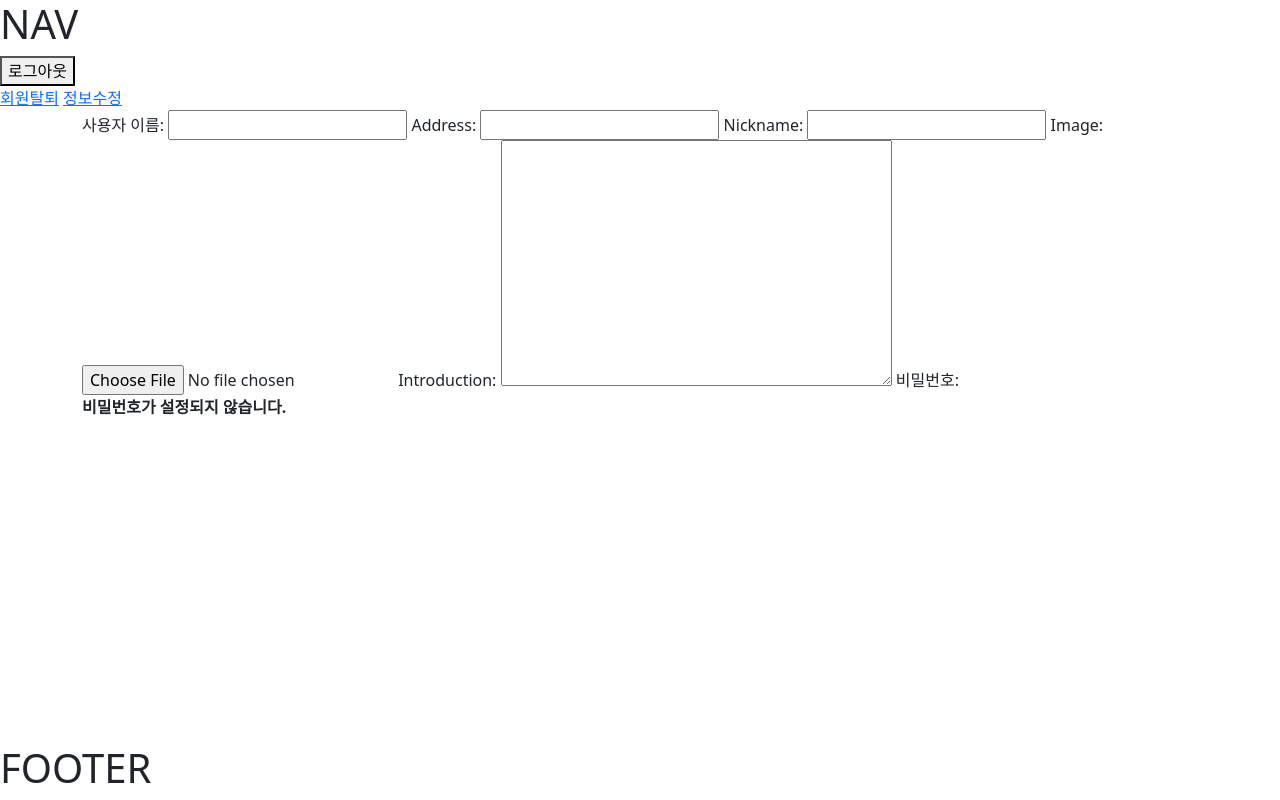
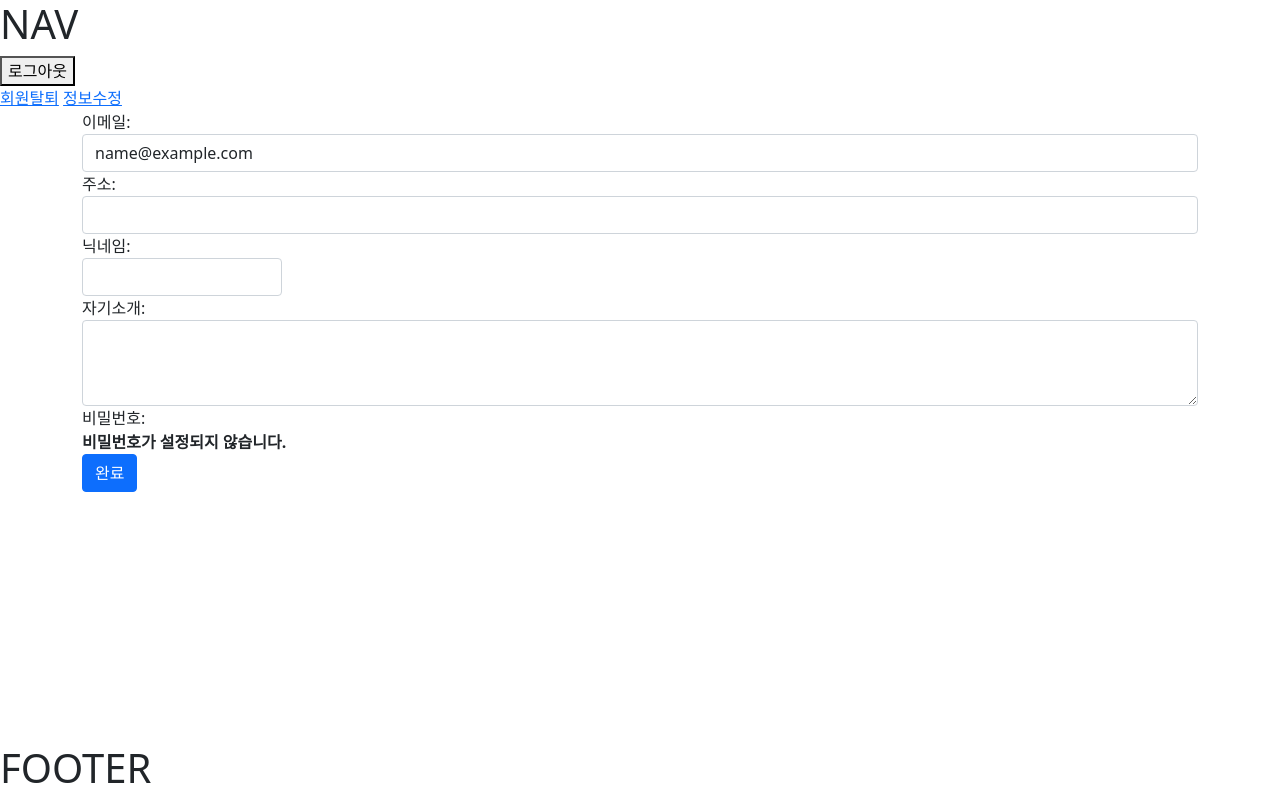
Before and after one commit to meganatc7/ESC, a Django app: page /accounts/update/ in a window 1280 px wide. Run offline with Django 3.2, Linux system fonts and the light colour scheme; the visitor is signed in with stand-in values (Sample User, id 1).

Commit message:
Add accounts update feature

```diff
--- a/accounts/forms.py
+++ b/accounts/forms.py
@@ -112,6 +112,46 @@ class CustomAuthenticationForm(AuthenticationForm):
 
 class CustomUserChangeForm(UserChangeForm):
 
+    email = forms.CharField(
+        label = '이메일',
+        widget = forms.TextInput(
+            attrs={
+                'class': 'form-control',
+                'placeholder': '이메일을 입력하세요',
+            }
+        )
+    )
+
+    address = forms.CharField(
+        label = '주소',
+        widget = forms.TextInput(
+            attrs={
+                'class': 'form-control',
+            }
+        )
+    )
+
+    nickname = forms.CharField(
+        label = '닉네임',
+        widget = forms.TextInput(
+            attrs={
+                'class': 'form-control',
+                'style': 'width: 200px;',
+            }
+        )
+    )
+
+    introduction = forms.CharField(
+        label = '자기소개',
+        widget = forms.Textarea(
+            attrs={
+                'class': 'form-control',
+                'rows': 3,
+                'maxlength': 300,
+            }
+        )
+    )
+
     class Meta(UserChangeForm):
         model = get_user_model()
-        fields = ('username', 'address', 'nickname', 'image', 'introduction',)
+        fields = ('email', 'address', 'nickname', 'introduction',)
--- a/accounts/templates/accounts/update.html
+++ b/accounts/templates/accounts/update.html
@@ -1,6 +1,9 @@
 {% extends 'base.html' %}
 
 {% block content %}
+  <div>
+    <form action="{% url 'accounts:update' %}" method="POST">
+      {% csrf_token %}
       {% for field in form %}
         {{ field.label_tag }}
         {{ field }}
@@ -10,4 +13,7 @@
           {% endfor %}
         {% endif %}
       {% endfor %}
+      <button class="btn btn-primary">완료</button>
+    </form>
+  </div>
 {% endblock content %}
--- a/accounts/views.py
+++ b/accounts/views.py
@@ -59,10 +59,13 @@ def logout(request):
 def update(request):
     # POST 요청인 경우
     if request.method == 'POST':
-        pass
+        form = CustomUserChangeForm(request.POST, instance=request.user)
+        if form.is_valid():
+            form.save()
+            return redirect('articles:index')
     # GET 요청인 경우
     else:
-        form = CustomUserChangeForm()
+        form = CustomUserChangeForm(instance=request.user)
     context = {
         'form': form,
     }
```
Lines whose indentation alone changed are shown as unchanged.
